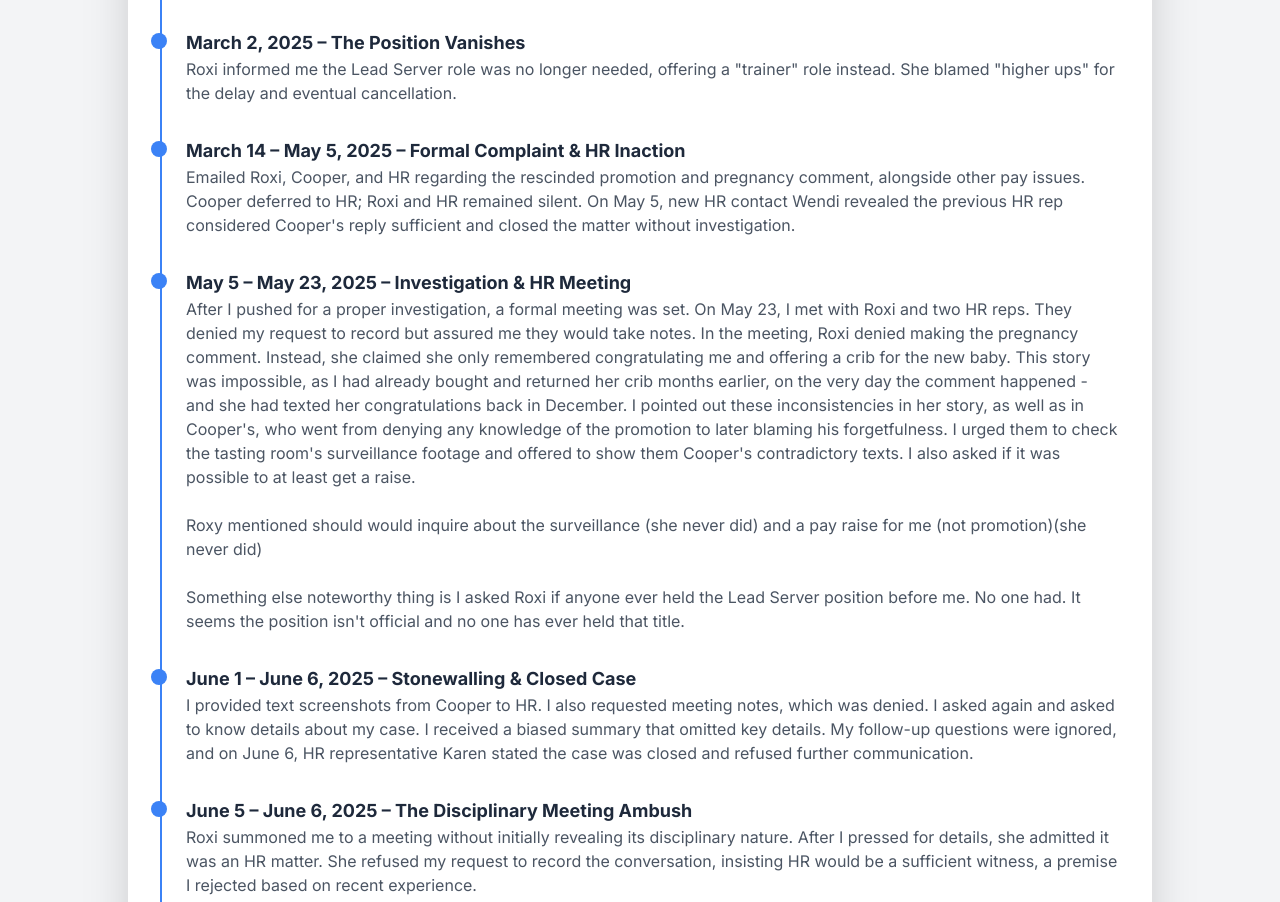
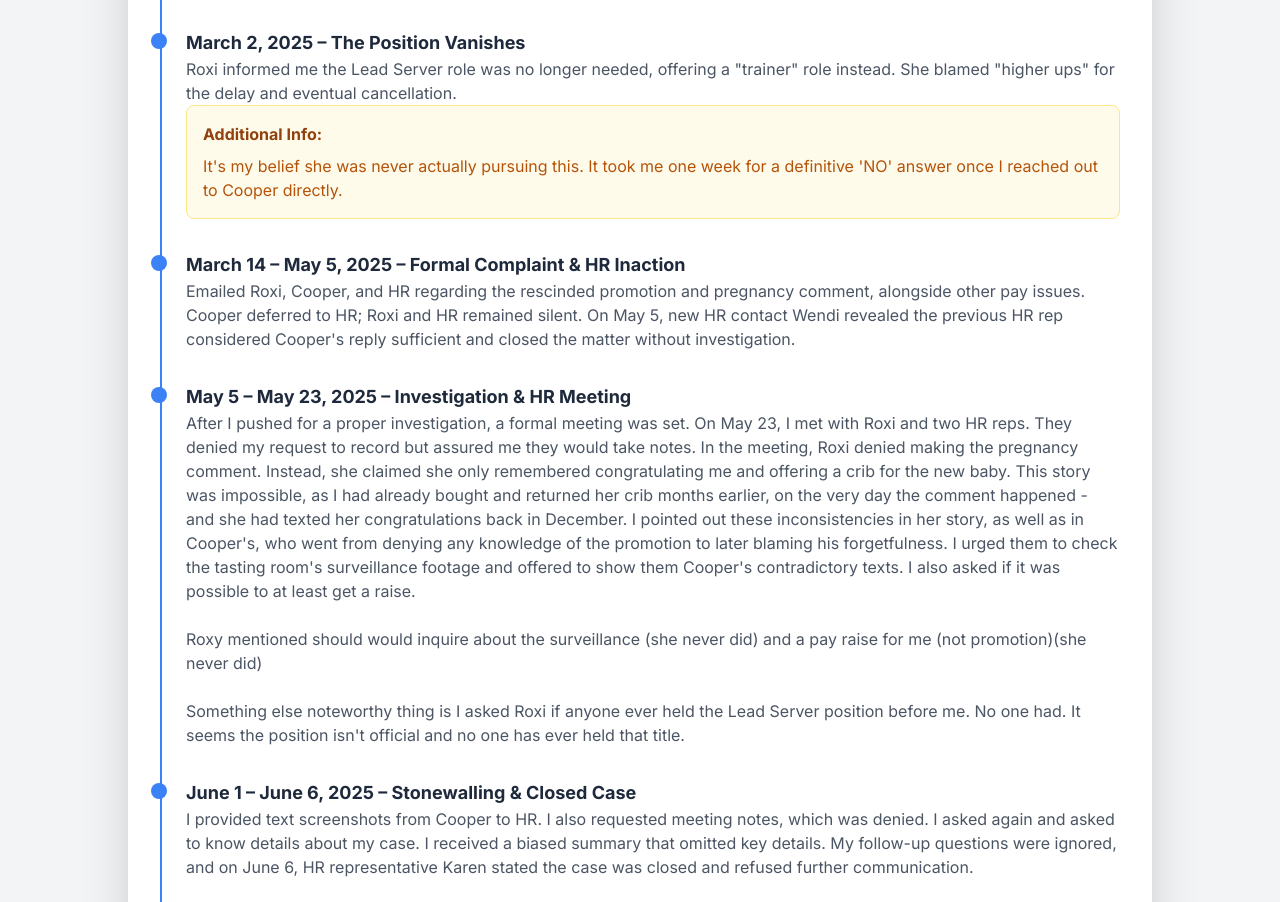
Before and after one commit to mvanderlake/case-details, a plain HTML site: page index.html in a window 1280 px wide. Shown: the part 1268-2170 px from the top of the page. Drawn offline with nearby package versions, Linux system fonts and the light colour scheme.

Commit message:
Update index.html

```diff
--- a/index.html
+++ b/index.html
@@ -122,6 +122,13 @@
                     <div class="absolute -left-[35px] top-1 h-4 w-4 bg-blue-500 rounded-full"></div>
                     <h3 class="font-bold text-lg text-slate-800">March 2, 2025 – The Position Vanishes</h3>
                     <p class="text-gray-600">Roxi informed me the Lead Server role was no longer needed, offering a "trainer" role instead. She blamed "higher ups" for the delay and eventual cancellation.</p>
+
+                <div class="p-4 bg-amber-50 border border-amber-200 rounded-lg">
+                                <h4 class="font-bold text-md text-amber-800">Additional Info:</h4>
+                                <p class="mt-2 text-amber-700">It's my belief she was never actually pursuing this. It took me one week for a definitive 'NO' answer once I reached out to Cooper directly. </p>
+                            </div>
+
+
                 </div>
                 <div class="relative">
                     <div class="absolute -left-[35px] top-1 h-4 w-4 bg-blue-500 rounded-full"></div>
```
